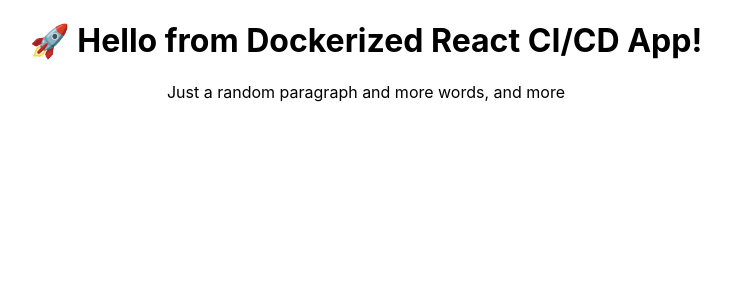
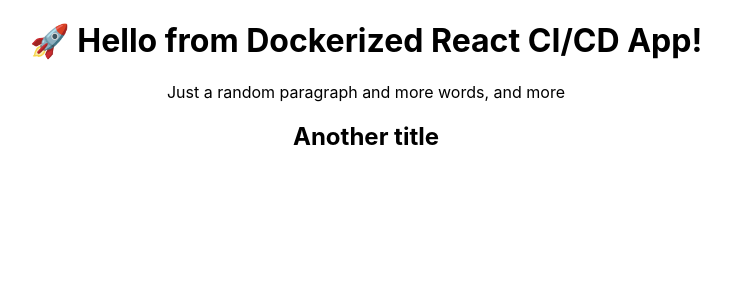
Before and after one commit to kovacsmmarci/cicd-docker, a React (Create React App) app: page / in a window 1280 px wide. Shown: the top 300 px of the page, without its empty margins (274-1005 px from the left). Built offline with nearby package versions, Linux system fonts and the light colour scheme.

Commit message:
change in app

```diff
--- a/src/App.js
+++ b/src/App.js
@@ -6,6 +6,7 @@ function App() {
      <div className="App">
         <h1>🚀 Hello from Dockerized React CI/CD App!</h1>
 	<p>Just a random paragraph and more words, and more</p>
+	<h2>Another title</h2>
      </div>
   );
 }
```
